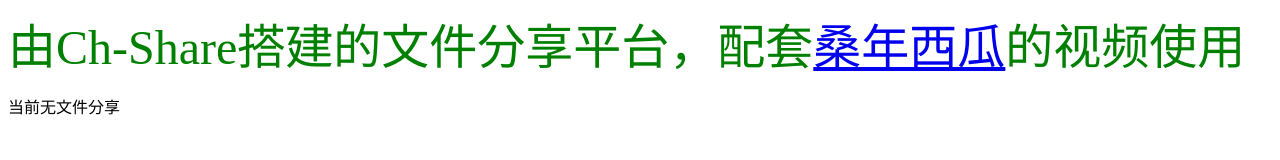
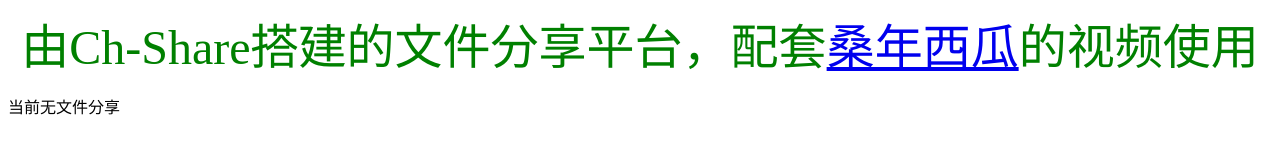
Before and after one commit to Ch-Share/Ch-Share.github.io, a plain HTML site: page index.html in a window 1280 px wide. Drawn offline with Linux system fonts and the light colour scheme.

Commit message:
Update index.html

```diff
--- a/index.html
+++ b/index.html
@@ -5,7 +5,7 @@
 <title>Ch-Share：以最朴素的前端分享文件</title>
 </head>
 <body>
-<font size=10 color=green>由Ch-Share搭建的文件分享平台，配套<a href=https://space.bilibili.com/1913581491>桑年西瓜</a>的视频使用</font>
+<center><font size=10 color=green>由Ch-Share搭建的文件分享平台，配套<a href=https://space.bilibili.com/1913581491>桑年西瓜</a>的视频使用</font></center>
 <p>当前无文件分享</p>
 </body>
 </html>
```
